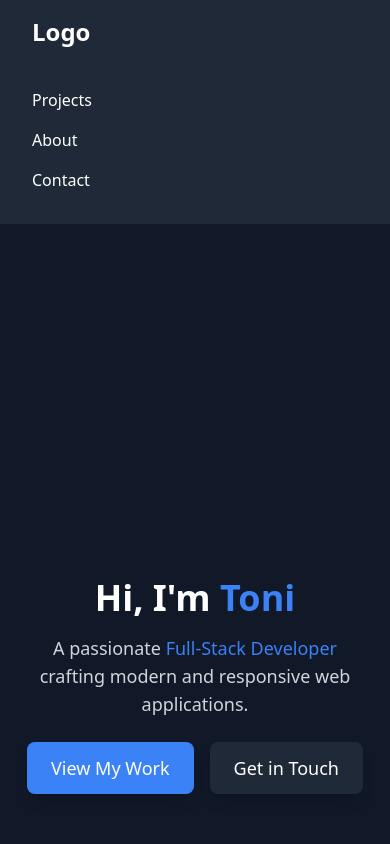
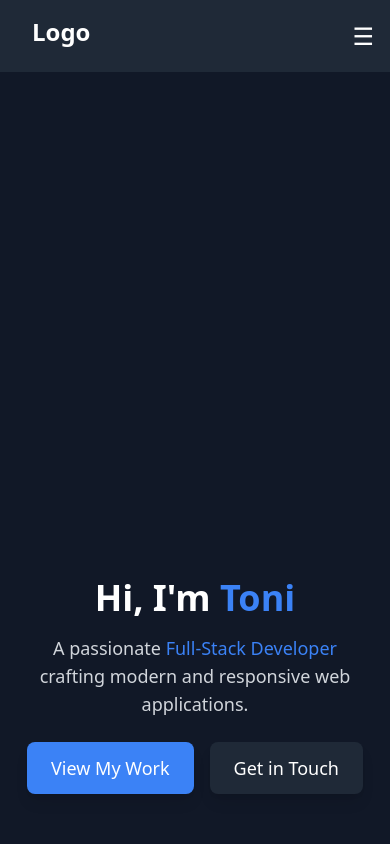
Before and after one commit to woues1/SIDE-PROJECT, a React (Vite) app in the folder Frontend/: page / in a window 390 px wide. Shown: the top 844 px of the page. Built offline with nearby package versions, Linux system fonts and the light colour scheme; no server answers.

Commit message:
updated responsive header menu

```diff
--- a/Frontend/src/components/Header.tsx
+++ b/Frontend/src/components/Header.tsx
@@ -1,24 +1,36 @@
+import { useState } from "react";
 import { useAuthContext } from "../hooks/useAuthContext";
 import { useLogout } from "../hooks/useLogout";
 
 function Header() {
     const { user } = useAuthContext()
     const { logout } = useLogout()
+    const [isMenuOpen, setIsMenuOpen] = useState(false);
+
+    const menuToggle = () => {
+        setIsMenuOpen(!isMenuOpen);
+    };
+
     const handleClick = () => {
         logout()
     }
+
     return (
-        <header className="bg-gray-800 text-white p-4 shadow-lg">
-            <div className="container flex md:justify-between md:items-center ml-4 lg:mx-auto">
+        <header className="bg-gray-800 text-white p-4 shadow-lg mb-auto md:mb-0">
+            <div className="container flex justify-between md:items-center ml-4 lg:mx-auto">
 
                 <a href="/" className="text-2xl font-bold hover:text-gray-300">
                     Logo
                 </a>
 
+                <button className="md:hidden text-2xl ml-auto mr-4" onClick={menuToggle}>
+                {isMenuOpen ? <span>&#10005;</span> : <span>&#9776;</span>}
+                </button>
+
                 <nav className="md:flex space-x-4 md:items-center mt-10 md:mt-0">
-
-                    <ul className="md:flex md:items-center md:z-auto md:static absolute w-full md:w-auto left-0 bg-gray-800
-                                   md:py-0 py-4 pl-4 md:py-0 ">
+                    <ul className={`md:flex md:items-center md:z-auto md:static absolute w-full md:w-auto left-0 bg-gray-800
+                                   md:py-0 py-4 pl-4 md:py-0 md:opacity-100 opacity-0 top-[-400px] transition-all ease-in duration-500
+                                   ${isMenuOpen ? 'top-[50px] opacity-100' : 'top-[-400px] opacity-0'}`}>
                         <li className="mx-4 my-4 md:my-0">
                             <a href="#projects" className="hover:text-gray-300">Projects</a>
                         </li>
```
